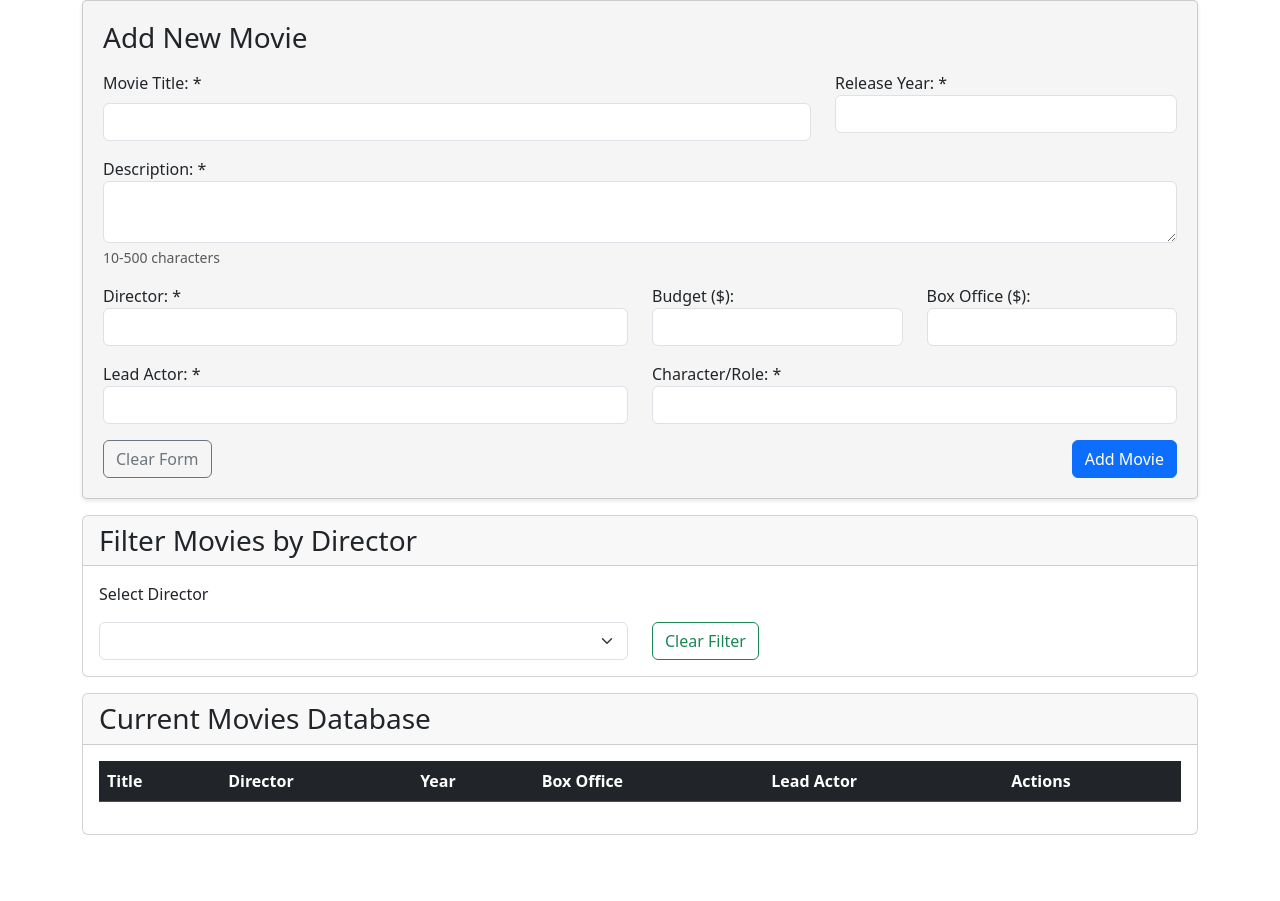
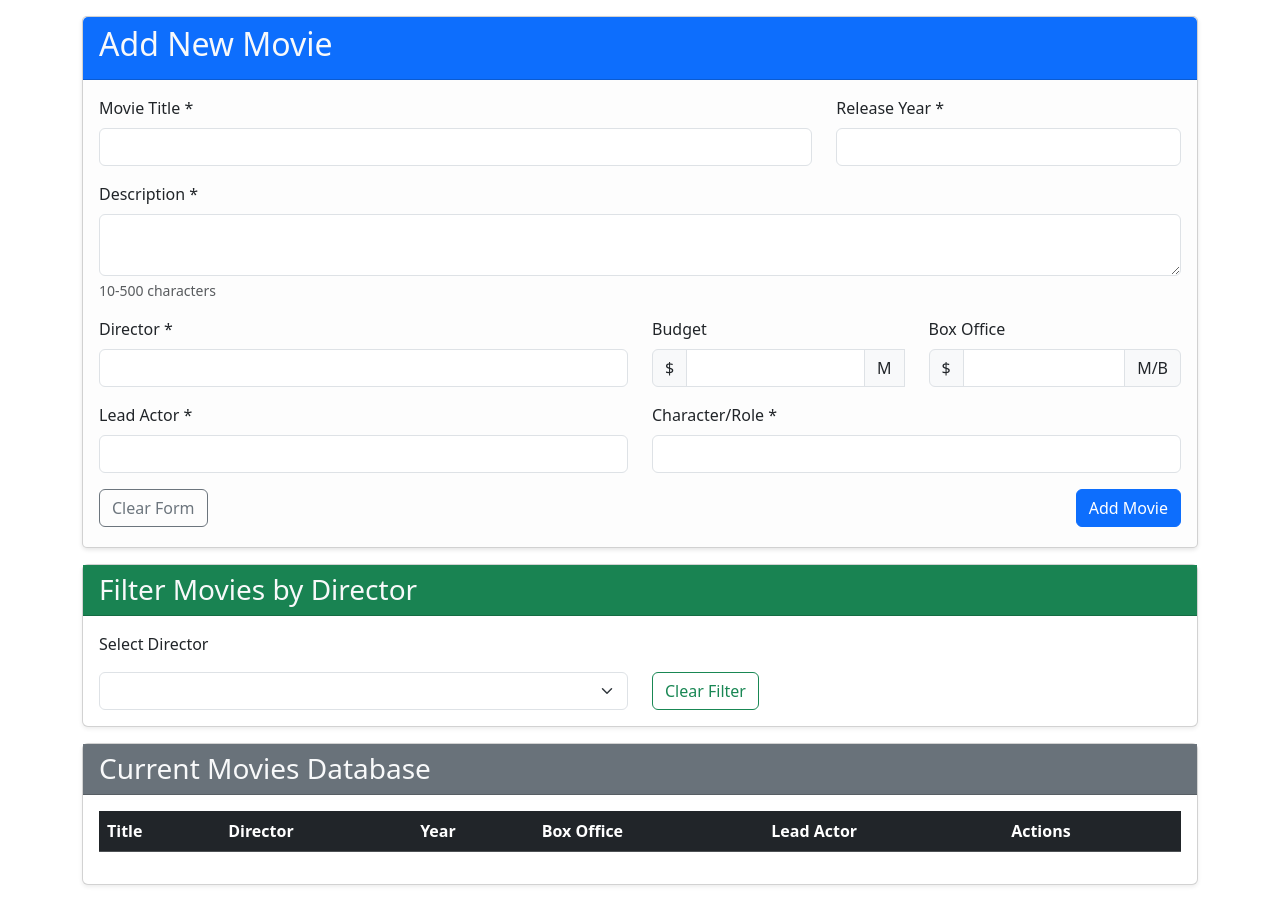
Before and after one commit to adstahly/CSC3700-HW2, a plain HTML site: page index.html in a window 1280 px wide. Before the commit the page ends 835 px from the top, so only its background shows below. Drawn offline with nearby package versions, Linux system fonts and the light colour scheme; no server answers.

Commit message:
Establishing Dominance

```diff
--- a/index.html
+++ b/index.html
@@ -12,21 +12,24 @@
 
 <main>
 
-    <div class="container">
+    <div class="container mt-3 mb-3">
         <div id="add-movie-div" class="card">
             <form id="addMovieForm">
-                <h3 class="card-title"> Add New Movie</h3>
+                <div class="card-header bg-primary text-light">
+                    <h2> Add New Movie</h2>
+                </div>
+                <div class="p-3">
                     <div class="mb-3 col-md-12">
                         <div class="row">
                             <div class="col-md-8">
-                            <label for="movieTitle" class="form-label">Movie Title: *</label>
+                                <label for="movieTitle" class="form-label">Movie Title *</label>
                                 <input type="text" id="movieTitle" class="form-control">
                                 <div class="invalid-feedback">
                                     Title must be at least 3 characters long.
                                 </div>
                             </div>
                             <div class="col-md-4">
-                            <label for="movieYear">Release Year: *</label>
+                                <label for="movieYear" class="mb-2">Release Year *</label>
                                 <input type="number" id="movieYear" class="form-control">
                                 <div class="invalid-feedback">
                                     Year must be between 1880 and <span id="currentYear"></span> inclusive.
@@ -34,7 +37,7 @@
                             </div>
                         </div>
                     </div>
-                <div class="mb-3"><label for="movieDescription">Description: *</label>
+                    <div class="mb-3"><label for="movieDescription" class="mb-2">Description *</label>
                         <textarea type="text" id="movieDescription" class="form-control"></textarea>
                         <div class="form-text">
                             10-500 characters
@@ -46,34 +49,43 @@
                     <div class="mb-3 col-md-12">
                         <div class="row">
                             <div class="col-md-6">
-                            <label for="movieDirector">Director: *</label>
+                                <label for="movieDirector" class="mb-2">Director *</label>
                                 <input type="text" id="movieDirector" class="form-control">
                                 <div class="invalid-feedback">
                                     Director must be at least 3 characters long.
                                 </div>
                             </div>
                             <div class="col-md-3">
-                            <label for="movieBudget">Budget ($): </label>
+                                <label for="movieBudget" class="mb-2">Budget </label>
+                                <div class="input-group">
+                                    <span class="input-group-text">$</span>
                                     <input type="text" id="movieBudget" class="form-control">
+                                    <span class="input-group-text">M</span>
                                     <div class="invalid-feedback">
                                         Budget must be between $1M and $1B inclusive.
                                     </div>
                                 </div>
+
+                            </div>
                             <div class="col-md-3">
-                            <label for="movieBoxOffice">Box Office ($): </label>
+                                <label for="movieBoxOffice" class="mb-2">Box Office </label>
+                                <div class="input-group">
+                                    <span class="input-group-text">$</span>
                                     <input type="text" id="movieBoxOffice" class="form-control">
+                                    <span class="input-group-text">M/B</span>
+                                </div>
                             </div>
                         </div>
                     </div>
                     <div class="mb-3 col-md-12">
                         <div class="row">
-                        <div class="col-md-6"><label for="actor-name">Lead Actor: *</label>
+                            <div class="col-md-6"><label for="actor-name" class="mb-2">Lead Actor *</label>
                                 <input type="text" id="actor-name" class="form-control">
                                 <div class="invalid-feedback">
                                     Lead Actor must be at least 2 words and more than 3 characters long.
                                 </div>
                             </div>
-                        <div class="col-md-6"><label for="actor-role">Character/Role: *</label>
+                            <div class="col-md-6"><label for="actor-role" class="mb-2">Character/Role *</label>
                                 <input type="text" id="actor-role" class="form-control">
                                 <div class="invalid-feedback">
                                     Role must be at least 3 characters long.
@@ -81,16 +93,20 @@
                             </div>
                         </div>
                     </div>
-                <div class="d-flex justify-content-between">
+                    <div class="d-flex justify-content-between mb-1">
                         <button type="reset" class="btn btn-outline-secondary"> Clear Form</button>
                         <button type="submit" class="btn btn-primary mt-0">Add Movie</button>
                     </div>
+                </div>
             </form>
         </div>
-        <div class="card mt-3">
+        <div class="card mt-3 shadow-box shadow-sm">
+            <div class="bg-success text-light">
                 <h3 class="card-header"> Filter Movies by Director</h3>
+            </div>
             <div class="card-body">
                 <p class="card-text">Select Director</p>
+                <form id="directorForm">
                     <div class="col-md-12">
                         <div class="row">
                             <div class="col-md-6">
@@ -98,14 +114,18 @@
                                 </select>
                             </div>
                             <div class="col-md-2">
-                            <button type="button" id="filterReset" class="btn btn-outline-success"> Clear Filter</button>
+                                <button type="reset" id="filterReset" class="btn btn-outline-success"> Clear Filter
+                                </button>
                             </div>
                         </div>
                     </div>
+                </form>
             </div>
         </div>
-        <div class="card mt-3">
+        <div class="card mt-3 shadow-box shadow-sm">
+            <div class="bg-secondary text-light">
                 <h3 class="card-header"> Current Movies Database</h3>
+            </div>
             <div class="card-body">
                 <div id="successMessage" class="alert alert-info success-message">Movie added successfully!</div>
                 <table class="table table-striped">
--- a/script.js
+++ b/script.js
@@ -13,7 +13,7 @@ document.addEventListener('DOMContentLoaded', () => {
     const currentYear = now.getFullYear();
     const movieForm = document.getElementById('addMovieForm');
     movieForm.addEventListener('submit', handleMovieSubmit);
-    const clearFilterbtn = document.getElementById('filterReset');
+    const directorForm = document.getElementById('directorForm');
     const successMessage = document.getElementById('successMessage');
     const directorSelect = document.getElementById('directorSelect');
     const body = document.getElementById("moviesTableBody");
@@ -57,20 +57,21 @@ document.addEventListener('DOMContentLoaded', () => {
             successMessage.style.display = 'none';
         }
     }
+
     let moviesData = [];
+
     function validateTitle(title) {
         if (title.value.length < TITLELENGTH) {
             title.classList.add('is-invalid');
             return false;
-        }
-        else {
+        } else {
             title.classList.remove('is-invalid')
             return true;
         }
 
     }
 
-    function displayCurrentYear(){
+    function displayCurrentYear() {
         let currentYearElement = document.getElementById('currentYear');
         currentYearElement.innerText = currentYear.toString();
     }
@@ -80,8 +81,7 @@ document.addEventListener('DOMContentLoaded', () => {
         if (parseInt(year.value) >= YEARMIN && parseInt(year.value) <= currentYear) {
             year.classList.remove('is-invalid');
             return true;
-        }
-        else {
+        } else {
             year.classList.add('is-invalid');
             return false;
         }
@@ -109,7 +109,8 @@ document.addEventListener('DOMContentLoaded', () => {
 
     function validateBudget(budget) {
         let budgetFloat = parseFloat(budget.value)
-        if (budgetFloat >= BUDGETMIN && budgetFloat <= BUDGETMAX) {
+        if (budgetFloat >= BUDGETMIN && budgetFloat <= BUDGETMAX
+            && budget.value.endsWith("M")) {
             budget.classList.remove('is-invalid');
             return true;
         } else {
@@ -119,7 +120,7 @@ document.addEventListener('DOMContentLoaded', () => {
     }
 
     function validateActor(leadActor) {
-        if (leadActor.value.length > ACTORCHARMIN && leadActor.value.split(' ').length <= ACTORWORDMIN) {
+        if (leadActor.value.length > ACTORCHARMIN && leadActor.value.split(' ').length >= ACTORWORDMIN) {
             leadActor.classList.remove('is-invalid');
             return true;
         } else {
@@ -140,13 +141,14 @@ document.addEventListener('DOMContentLoaded', () => {
 
     let uniqueDirectors = [];
 
-    function populateDirectorsDropdown(){
+    function populateDirectorsDropdown() {
         directorSelect.innerHTML = '<option value="default"> Show All Directors</option>';
         moviesData.forEach((movie) => {
-            populateDirectorsDropdown(movie);
+            populateDirectorDropdown(movie);
         })
     }
-    function populateDirectorDropdown(movie){
+
+    function populateDirectorDropdown(movie) {
         for (const director of uniqueDirectors) {
             if (movie.director === director) {
                 return;
@@ -155,6 +157,7 @@ document.addEventListener('DOMContentLoaded', () => {
         uniqueDirectors.push(movie.director);
         directorSelect.innerHTML += `<option value="${movie.director}"> ${movie.director} </option>`;
     }
+
     directorSelect.addEventListener('change', () => {
         const currentDirector = directorSelect.value;
         const filteredMovies = moviesData.filter((movie) => (movie.director === currentDirector));
@@ -168,14 +171,13 @@ document.addEventListener('DOMContentLoaded', () => {
         }
     });
 
-    clearFilterbtn.addEventListener('reset', () =>{
-        directorSelect.value = 'default';
-    })
+    directorForm.addEventListener('reset', () => displayMovies())
 
 
     const PORT = 3000;
     const BASE_URL = `http://localhost:${PORT}/movies`;
-    async function postMovie(movie){
+
+    async function postMovie(movie) {
         try {
             const response = await fetch(BASE_URL, {
                 method: 'POST',
@@ -189,7 +191,7 @@ document.addEventListener('DOMContentLoaded', () => {
             }
             const postedMovie = await response.json();
             moviesData.push(postedMovie);
-            displayMovie(postedMovie);
+            displayMovies();
             populateDirectorDropdown(postedMovie);
             successMessage.style.display = 'block';
             movieForm.reset();
@@ -197,6 +199,7 @@ document.addEventListener('DOMContentLoaded', () => {
 
         }
     }
+
     async function deleteMovie(id) {
         if (!confirm("Are you sure to want to delete id=" + id)) {
             return;
@@ -211,8 +214,7 @@ document.addEventListener('DOMContentLoaded', () => {
                 throw new Error(`Failed to delete. Server responded with status: ${response.status}`);
             }
             alert("Delete Successful.")
-        }
-        catch (error) {
+        } catch (error) {
             alert("Delete Not Work");
         }
     }
@@ -232,6 +234,7 @@ document.addEventListener('DOMContentLoaded', () => {
 
         }
     }
+
     function displayMovie(movie) {
         const tr = document.createElement("tr");
         tr.innerHTML = `
@@ -262,7 +265,8 @@ document.addEventListener('DOMContentLoaded', () => {
 
     function displayMovies() {
         body.innerHTML = '';
-        moviesData.forEach((movie) => displayMovie(movie));}
+        moviesData.forEach((movie) => displayMovie(movie));
+    }
 
     fetchMovies();
 });
--- a/styles.css
+++ b/styles.css
@@ -4,8 +4,7 @@ h1 {
 }
 
 #add-movie-div {
-    background-color: #f5f5f5;
-    padding: 20px;
+    background-color: #fdfdfd;
     border-radius: 5px;
     box-shadow: 0 2px 4px rgba(0, 0, 0, 0.1);
 }
```
Lines whose indentation alone changed are shown as unchanged.
